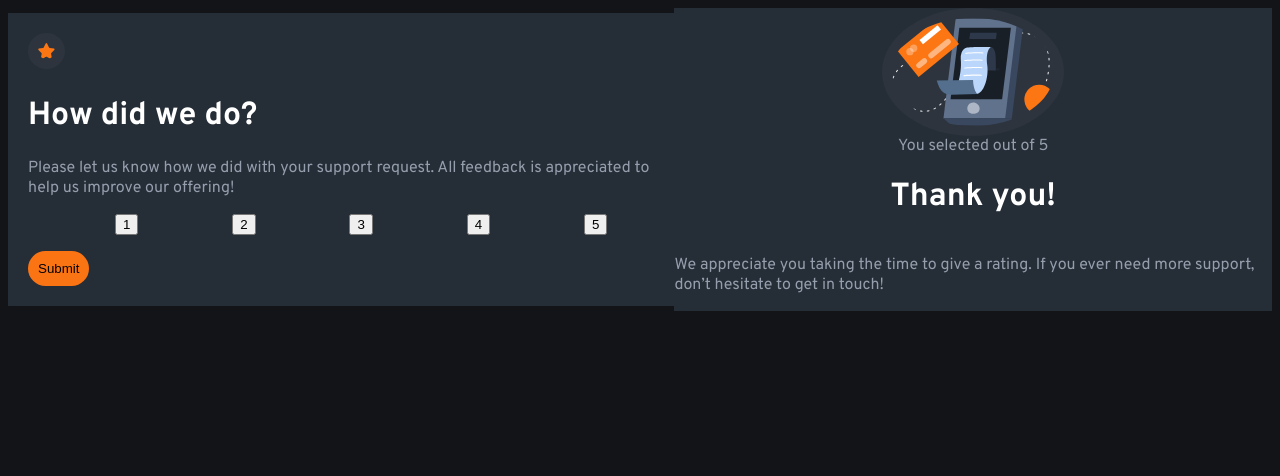
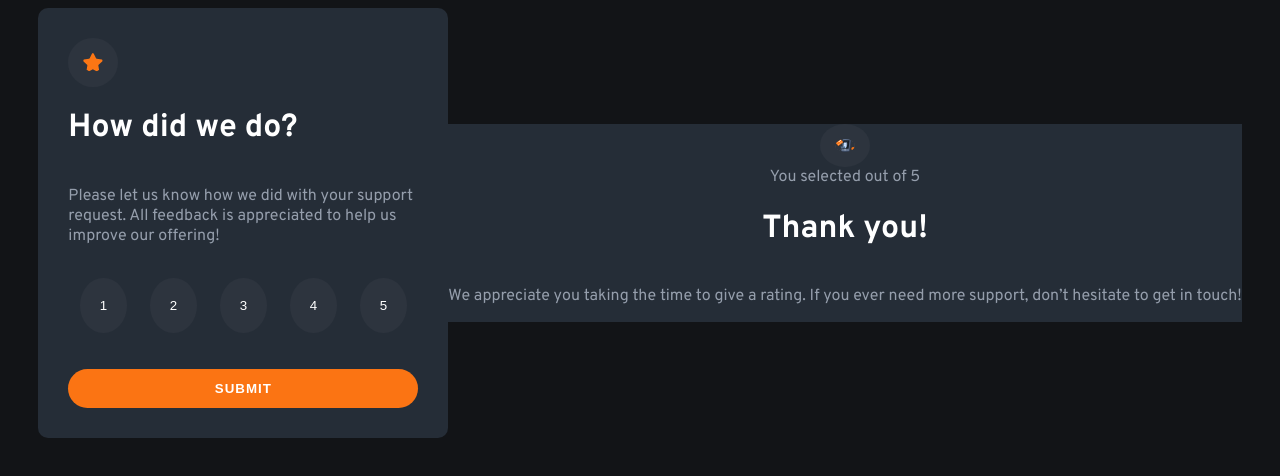
Before and after one commit to KeterAlves/Rating-form, a plain HTML site: page index.html in a window 1280 px wide. Drawn offline with Linux system fonts and the light colour scheme.

Commit message:
First div changes

```diff
--- a/index.html
+++ b/index.html
@@ -41,23 +41,37 @@
       }
       ul{
         display: flex;
-        align-items: center;
+        align-items: start;
+        flex-direction: row;
         justify-content: space-around;
-        flex-direction: row;
         list-style-type: none;
+        padding-inline-start: 0px;
       }
+
+      .btn{
+        border-radius: 50%;
+        border: none;
+        padding: 20px;
+        background-color: hsl(215, 16%, 21%);
+        color: white;
+      }
+
 
       img{
         border: none;
         border-radius: 50%;
         background-color: hsl(215, 16%, 21%);
-        padding: 10px;
+        padding: 15px;
+        width: 20px;
       }
 
       .container-form{
+        display: flex;
+        flex-direction: column;
         background-color:hsl(213, 19%, 18%);
-        padding: 20px;
-
+        padding: 30px;
+        border-radius: 10px;
+        width: 350px;
       }
       .result{
         background-color:hsl(213, 19%, 18%);
@@ -70,8 +84,22 @@
       .btnSub{
         border: none;
         border-radius: 25px;
-        padding: 10px;
+        padding: 12px;
         background-color: hsl(25, 97%, 53%);
+        color: white;
+        font-weight: 700;
+        letter-spacing: 1px;
+      }
+      .btnSub:hover{
+        border: none;
+        border-radius: 25px;
+        padding: 12px;
+        background-color: hsl(25, 97%, 53%);
+        color: white;
+        font-weight: 700;
+        letter-spacing: 1px;
+        background-color: white;
+        color: hsl(25, 97%, 53%);
       }
     </style>
   </head>
@@ -85,6 +113,7 @@
        <p>Please let us know how we did with your support request.
       All feedback is appreciated to help us improve our offering!</p>
 
+
       <ul>
       <li><button class="btn">1</button></li>
       <li><button class="btn">2</button></li>
@@ -92,7 +121,8 @@
       <li><button class="btn">4</button></li>
       <li><button class="btn">5</button></li>
       </ul>
-      <button class="btnSub">Submit</button>
+      <br/>
+      <button class="btnSub">SUBMIT</button>
 
 
     </div>
```
